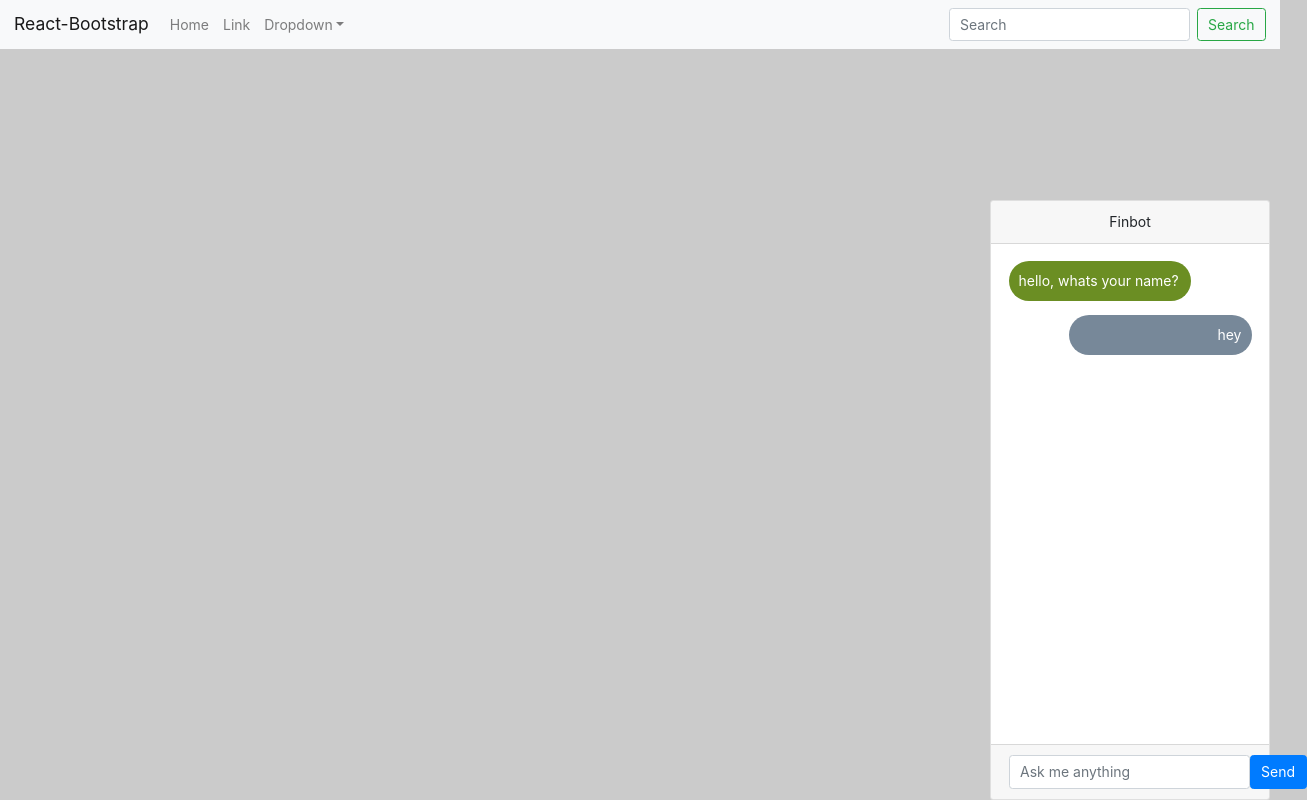
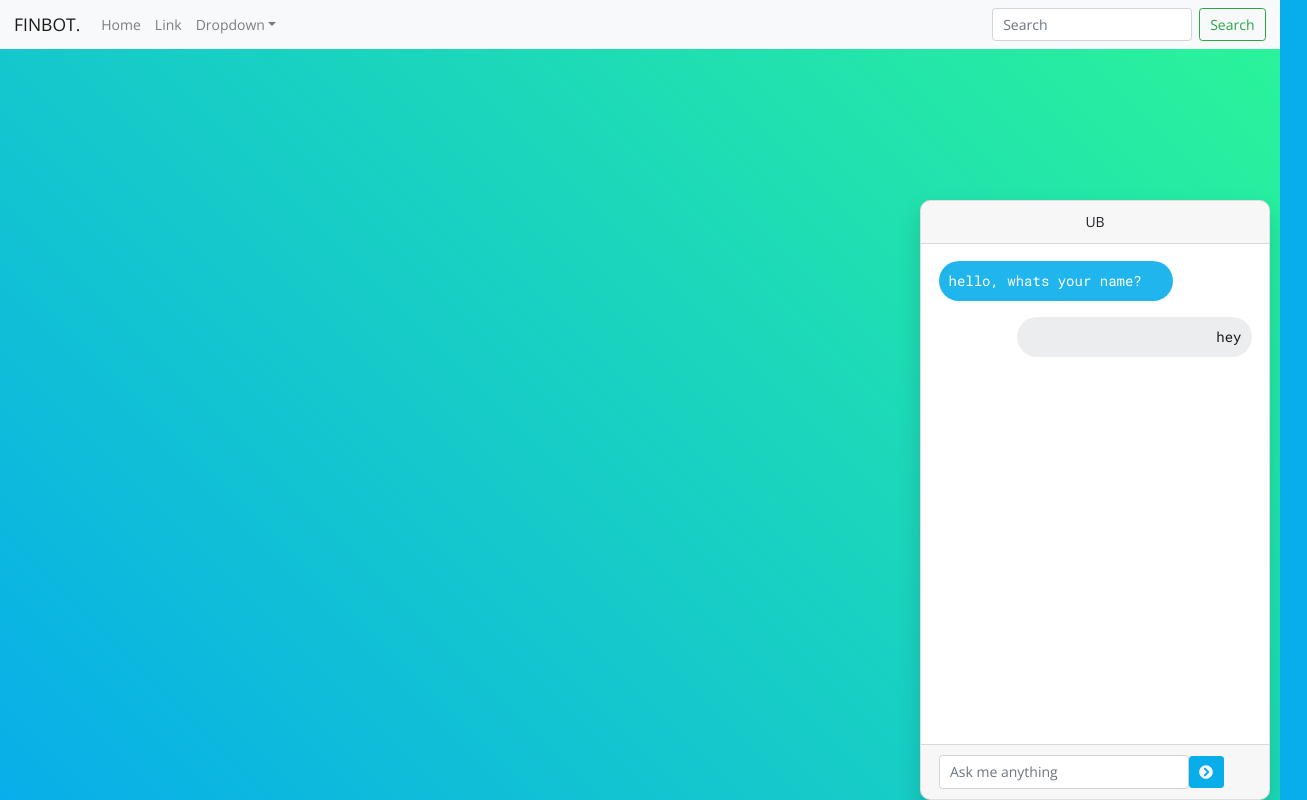
Before and after one commit to basselalsayed/finbot, a React (Create React App) app: page / in a window 1280 px wide. Both pictures are taken after a click on the element 1055 px from the left and 762 px from the top of the page. Shown: the whole page, 1307 px wide, since content can reach past the window. Built offline with nearby package versions, Linux system fonts and the light colour scheme.

Commit message:
Additional CSS

```diff
--- a/src/App.css
+++ b/src/App.css
@@ -1,5 +1,14 @@
+@import url(http://fonts.googleapis.com/css?family=Roboto+Mono);
+@import url(http://fonts.googleapis.com/css?family=Open+Sans);
+
+body {
+  background-color: #08AEEA;
+  background-image: linear-gradient(45deg, #08AEEA 0%, #2AF598 100%);
+  font-family: 'Open Sans';
+}
 .App {
   text-align: center;
+
   /* display: flex;
   flex-direction: column;
   align-items: flex-start;
@@ -10,17 +19,27 @@
 } */
 
 .card-text {
-  color: white;
+  font-family: 'Roboto Mono';
   padding: 10px;
   border-radius: 25px;
+  margin-top: 2px;
+  /* padding-top: 6px; */
   width: 75%;
   display: flexbox;
+  opacity: 0.9;
+}
+
+.card {
+  border-radius: 10px;
+  box-shadow: 0 12px 24px 0 rgba(0, 0, 0, 0.15);
+
 }
 
 .card-body {
   overflow-y: auto;
   height: 500px;
 }
+
 
 .App-logo {
   height: 40vmin;
@@ -47,6 +66,27 @@
 .App-link {
   color: #61dafb;
 }
+
+.form-group {
+  width: 100%;
+}
+
+.btn-primary {
+  border: none;
+  border-color: none;
+  background-color: #08AEEA;
+}
+
+.btn-primary:hover {
+  background-color: #08AEEA;
+  -webkit-animation: pulse 1.5s infinite;
+}
+
+#formBasicEmail {
+  width: 80%;
+}
+
+
 
 @keyframes App-logo-spin {
   from {
--- a/src/components/chatbot/components/Container.js
+++ b/src/components/chatbot/components/Container.js
@@ -57,13 +57,13 @@ export default class ExampleContainer extends Component {
     const { showBot } = this.state;
     if (showBot) {
       return (
-        <Card style={{ width: '20rem',
+        <Card style={{ width: '25rem',
                        position: "absolute",
                        bottom: 0,
                        right: 10,
                        zIndex: 1000,
          }} id='chat-window' >
-          <Card.Header onClick={this.toggleBot} style={{cursor: 'pointer'}}>Finbot</Card.Header>
+          <Card.Header onClick={this.toggleBot} style={{cursor: 'pointer'}}>UB</Card.Header>
           <Card.Body>
             <Conversation messages={this.state.messages} />
             { this.state.loading ? <Loading /> : null }
--- a/src/components/chatbot/components/Message.js
+++ b/src/components/chatbot/components/Message.js
@@ -5,31 +5,15 @@ import PropTypes from 'prop-types'
 export default class Message extends Component {
 
   getStyle = (type) => {
-      return { backgroundColor: (type === 'response') ? 'olivedrab' : 'lightslategray',
+      return { backgroundColor: (type === 'response') ? '#08AEEA' : '#ebecee',
               textAlign: (type === 'response') ? 'left' : 'right',
               float: (type === 'response') ? 'left' : 'right',
+              color: (type === 'response') ? 'white' : 'black',
     }
   }
 
-  splitLinks = (content) => {
-    // <a href={link}>{link}</a>
-    const links = content
-    const updatedLinks = []
+  render() {
 
-    Object.keys(links).map(function(key) {
-      return [key, links[key]];
-    });
-
-    // for (var key in links) {
-    //   if(links.hasOwnProperty(key)) {
-    //     return <a href={links[key]}>{key}</a>
-    //     // console.log(key + "-->" + links[key])
-    //   }
-    // }
-
-    return updatedLinks.join()
-  }
-  render() {
       const {content, type} = this.props.message
       if (typeof content == 'string') {
         return (
@@ -41,6 +25,7 @@ export default class Message extends Component {
           <Card.Text style={this.getStyle(type)} >
             <Card.Link href={Object.values(content)[0]} >{ Object.keys(content)[0] }</Card.Link>
             <Card.Link href={Object.values(content)[1]} >{ Object.keys(content)[1] }</Card.Link>
+            <Card.Link href={Object.values(content)[2]} >{ Object.keys(content)[2] }</Card.Link>
           </Card.Text>
           <Card.Text style={this.getStyle(type)}>Is there another topic I can help you with today?</Card.Text>
           </div>
--- a/src/components/chatbot/components/NewMessage.js
+++ b/src/components/chatbot/components/NewMessage.js
@@ -2,6 +2,8 @@ import React, { Component } from 'react'
 import PropTypes from 'prop-types'
 import { Form, Button, Container } from 'react-bootstrap'
 import axios from 'axios'
+import { faChevronCircleRight } from "@fortawesome/free-solid-svg-icons";
+import { FontAwesomeIcon } from '@fortawesome/react-fontawesome'
 
 export default class NewMessage extends Component {
   constructor(props) {
@@ -12,7 +14,10 @@ export default class NewMessage extends Component {
       type: 'send'
     }
   }
-  onChange = (e) => this.setState({ [e.target.name]: e.target.value });
+  onChange = (e) => {
+    this.setState({ [e.target.name]: e.target.value });
+    this.setStyle()
+  }
 
   apiCallPost = () => {
     const userInput = {
@@ -35,13 +40,18 @@ export default class NewMessage extends Component {
     }, (Math.random() * 3000))
   }
 
+  setStyle = (type) => {
+    return { backgroundColor:'#08AEEA'}
+  }
+
+
   render() {
     return (
       <Form onSubmit={this.onSubmit} inline>
         <Form.Group controlId="formBasicEmail">
           <Form.Control name='content' type="text" value={this.state.content} onChange={this.onChange} placeholder="Ask me anything" />
           <Button variant='primary' type='submit'>
-            Send
+            <FontAwesomeIcon icon={faChevronCircleRight} />
           </Button>
         </Form.Group>
       </Form>
--- a/src/components/header/Header2.js
+++ b/src/components/header/Header2.js
@@ -6,7 +6,7 @@ export class Header2 extends Component {
   render() {
     return (
       <Navbar bg="light" expand="lg">
-        <Navbar.Brand href="#home">React-Bootstrap</Navbar.Brand>
+        <Navbar.Brand href="#home">FINBOT.</Navbar.Brand>
         <Navbar.Toggle aria-controls="basic-navbar-nav" />
         <Navbar.Collapse id="basic-navbar-nav">
           <Nav className="mr-auto">
--- a/src/custom.scss
+++ b/src/custom.scss
@@ -1,3 +1,3 @@
-$body-bg: rgba(0, 0, 0, 0.205);
+// $body-bg: rgba(0, 0, 0, 0.205);
 
 @import '~bootstrap/scss/bootstrap.scss';
```
